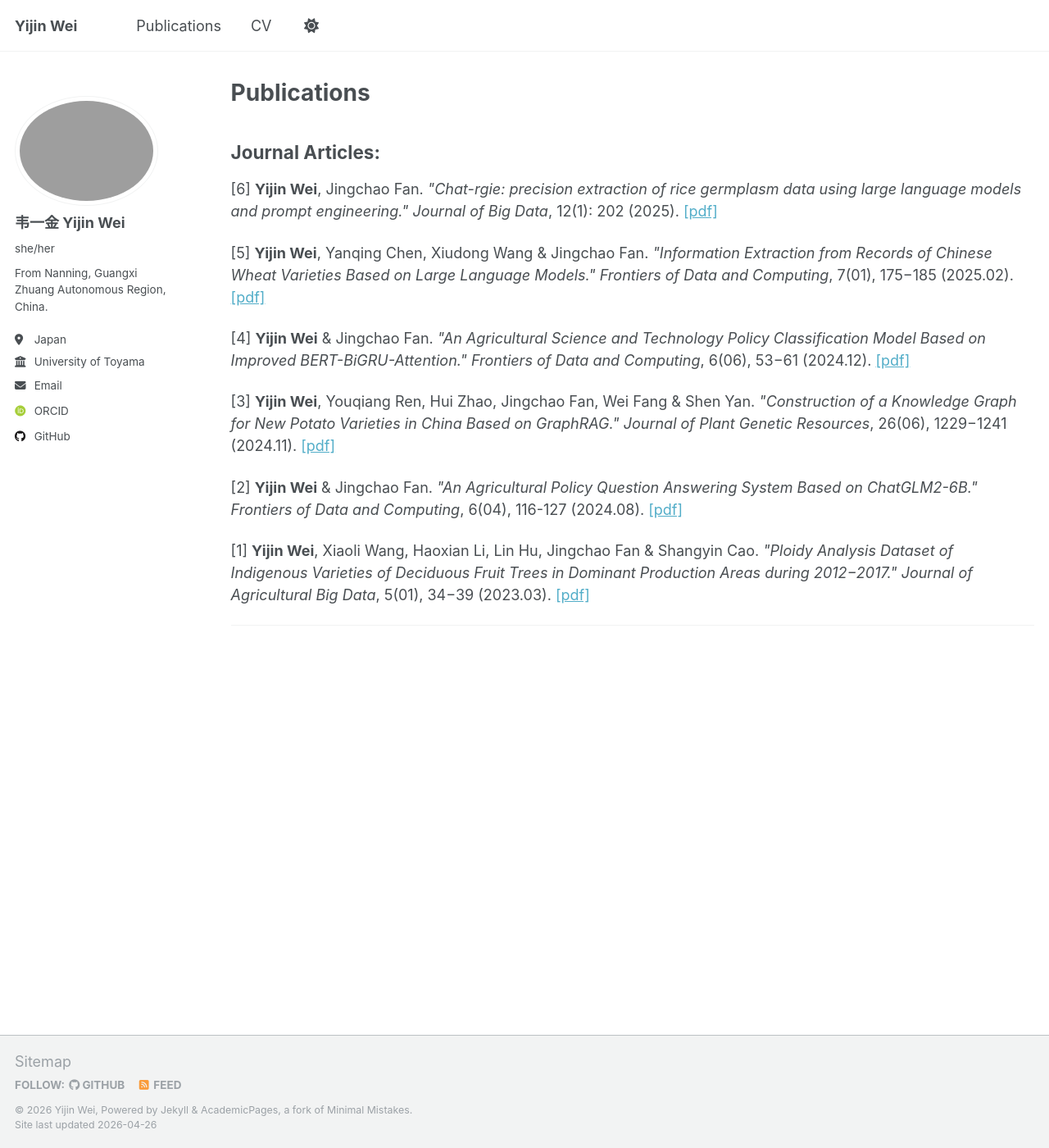
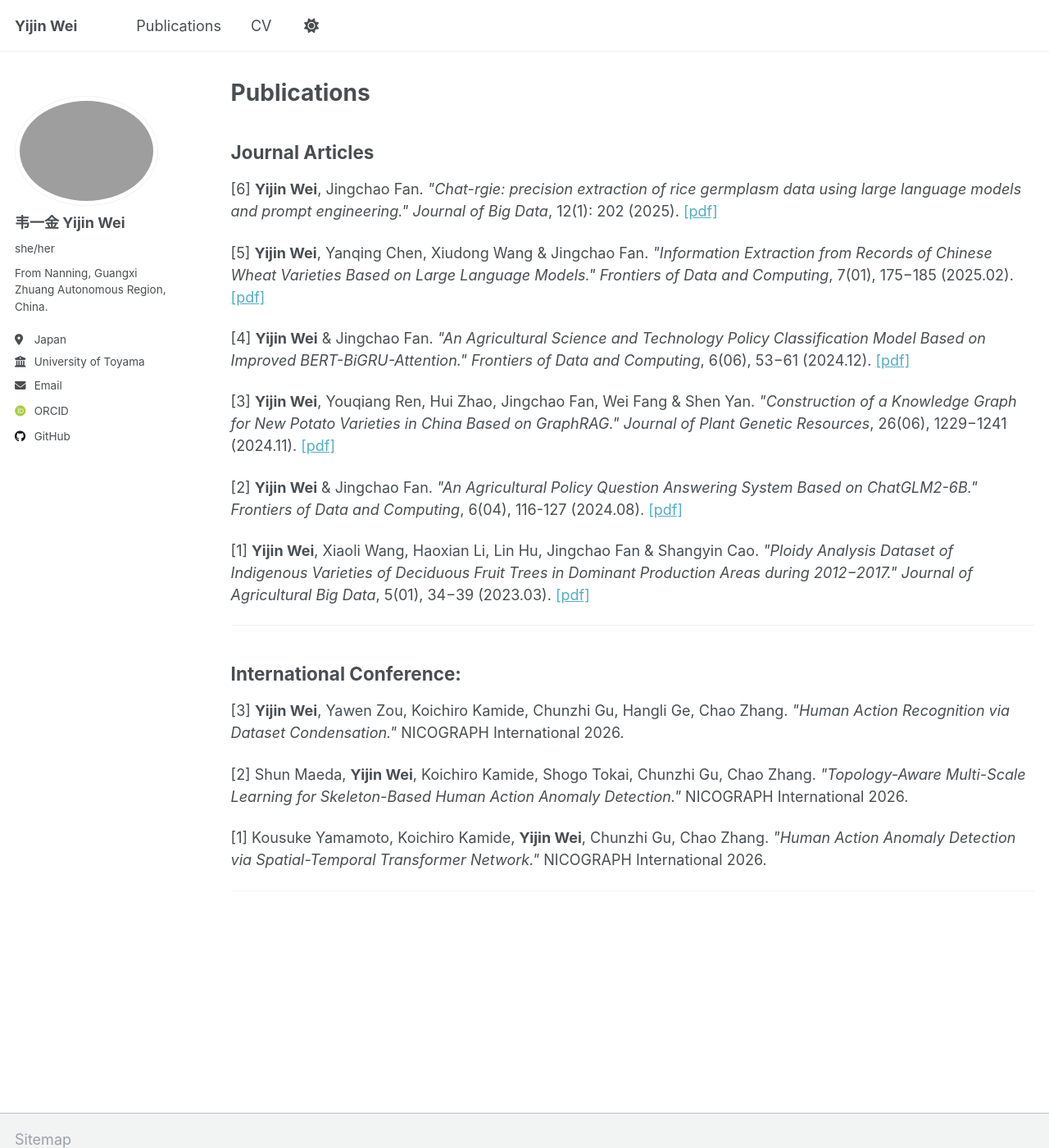
Before and after one commit to mangx/mangx.github.io, a Jekyll site: the page built from _pages/publications.html, in a window 1280 px wide and 1400 px high. Shown: the whole window at 82% size. Built offline with Jekyll 4.4.1, drawn with Linux system fonts in a browser that asks for light colours; some web fonts are replaced.

Commit message:
Add international conference publications section
Added new international conference publications with details.

```diff
--- a/_pages/publications.html
+++ b/_pages/publications.html
@@ -5,7 +5,7 @@ permalink: /publications/
 author_profile: true
 ---
 
-<h2>Journal Articles:</h2>
+<h2>Journal Articles</h2>
 
 <p>
 [6] <b>Yijin Wei</b>, Jingchao Fan.
@@ -50,3 +50,26 @@ author_profile: true
 </p>
 
 <hr />
+
+
+<h2>International Conference:</h2>
+
+<p>
+[3] <b>Yijin Wei</b>, Yawen Zou, Koichiro Kamide, Chunzhi Gu, Hangli Ge, Chao Zhang.
+<i>"Human Action Recognition via Dataset Condensation."</i>
+NICOGRAPH International 2026.
+</p>
+
+<p>
+[2] Shun Maeda, <b>Yijin Wei</b>, Koichiro Kamide, Shogo Tokai, Chunzhi Gu, Chao Zhang.
+<i>"Topology-Aware Multi-Scale Learning for Skeleton-Based Human Action Anomaly Detection."</i>
+NICOGRAPH International 2026.
+</p>
+
+<p>
+[1] Kousuke Yamamoto, Koichiro Kamide, <b>Yijin Wei</b>, Chunzhi Gu, Chao Zhang.
+<i>"Human Action Anomaly Detection via Spatial-Temporal Transformer Network."</i>
+NICOGRAPH International 2026.
+</p>
+
+<hr />
```
